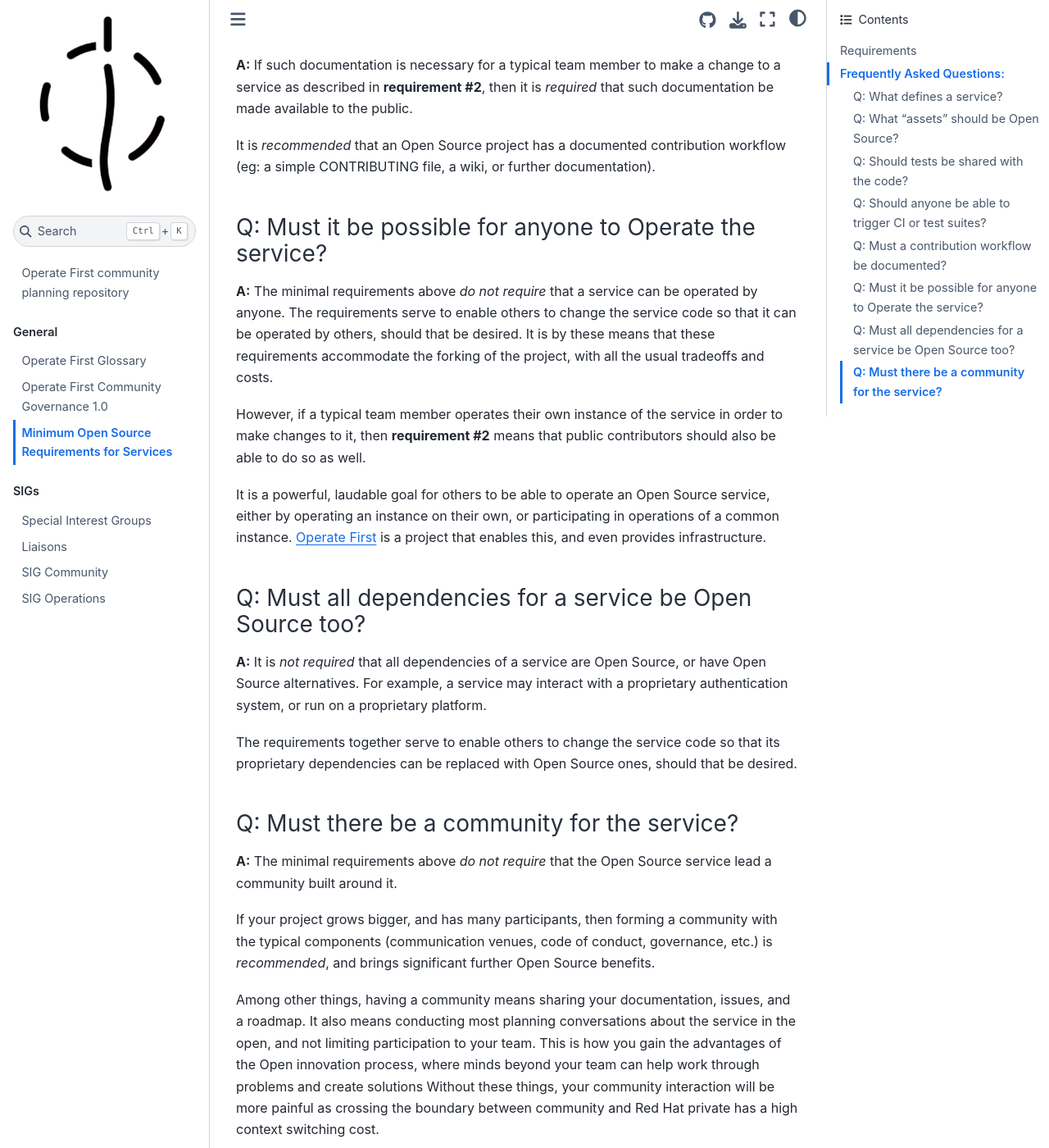
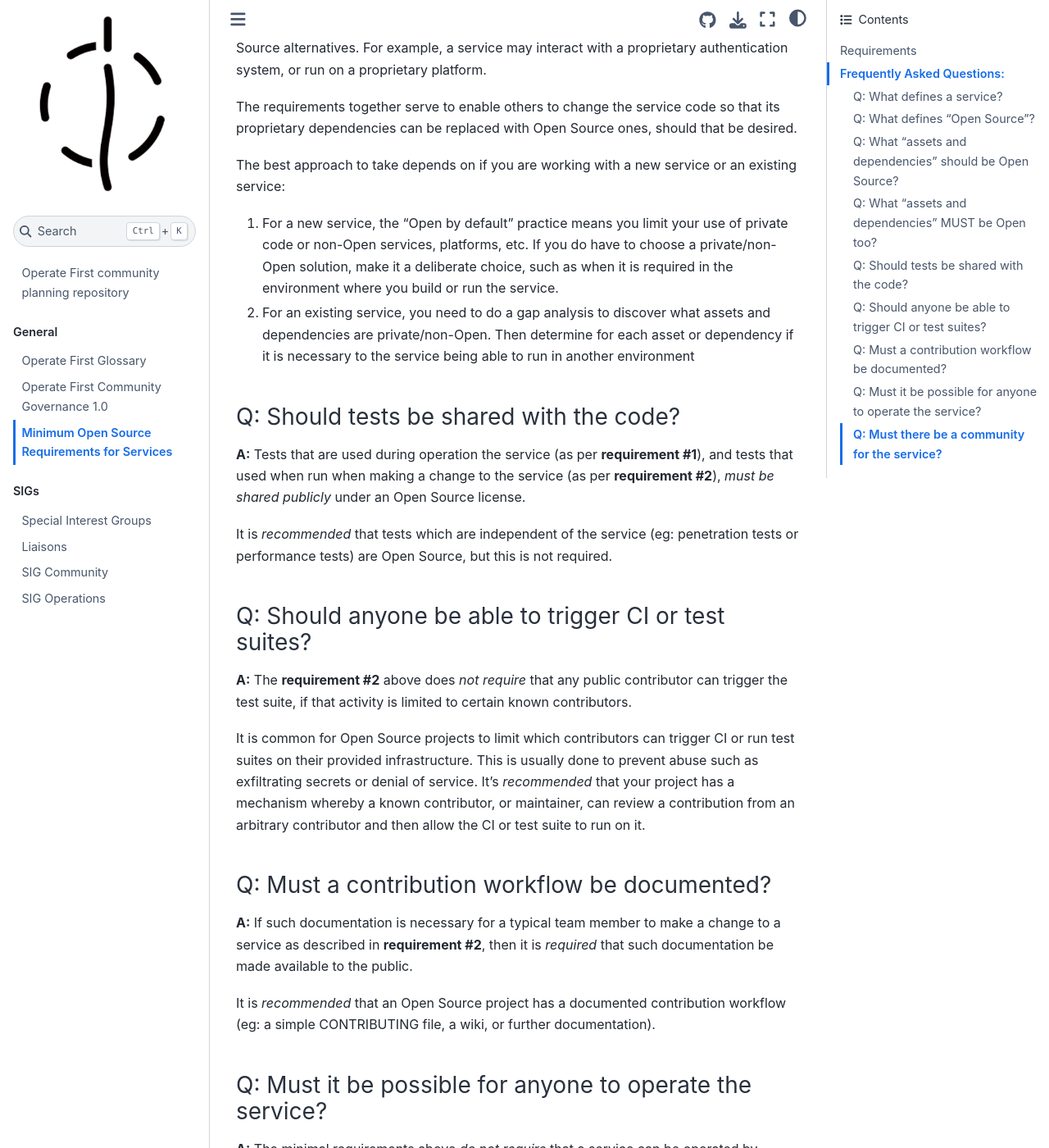
Before and after one commit to operate-first/community, a Jupyter Book: the page built from open-source-services.md, in a window 1280 px wide and 1400 px high, scrolled down 2204 px. Shown: the whole window at 82% size. Built offline with Jupyter Book 1.0.4 settings and Sphinx 7.4.7 and the Sphinx Book theme 1.1.4, drawn with Linux system fonts in a browser that asks for light colours; some of the changed text lies outside the part shown.

Commit message:
Highlighting the dynamics around what must be Opened - Moved and renamed a question on must-conditions so it contrasted   with the question on should/recommended conditions. - Providing structure that supports being able to perform a gap   analysis and draw conclusions about which components need not or   cannot be Opened.
Signed-off-by: Karsten Wade <kwade@redhat.com>

```diff
--- a/open-source-services.md
+++ b/open-source-services.md
@@ -14,7 +14,7 @@
 These requirements do not represent best practices, but are the bare minimum for Open Source development of services.
 Most Open Source models (beyond “throw it over the wall” behavior) are covered by these requirements in one way or another:
 
- 1. **All the service's code and assets necessary to operate the service are shared under an open source license, and publicly accessible.**
+ 1. **All the service's code and assets necessary to operate the service are shared under an Open Source license, and publicly accessible.**
  2. **A public contributor can use the same workflow as a typical team member to make a change to the service.**
 
 For many projects the above seem obvious; this is how we generally work together on Open Source projects.
@@ -28,9 +28,23 @@
 
 ### Q: What defines a service?
 
-A service is software operated for the user. Software the user is operating for themself is not considered a service. A service is defined by the context in which the software is operated and all of the assets required to operate the software for the user in that context.
+A service is software operated for the user.
+Software the user is operating for themself is not considered a service.
+A service is defined by the context in which the software is operated and all of the assets required to operate the software for the user in that context.
 
-### Q: What “assets” should be Open Source?
+This is a lightweight definition of service, read the Red Hat ["What are cloud services?"](https://www.redhat.com/en/topics/cloud-computing/what-are-cloud-services) article for a more broad discussion of cloud services.
+
+### Q: What defines "Open Source"?
+
+Where the [Open Source definition](https://opensource.org/osd) tells us how to identify a software code base as being Open Source, that definition does not cover what is needed to Open a service.
+
+For that we use the [Open Definition 2.1](https://opendefinition.org/od/2.1/en/), which starts with this summary of the definition:
+
+> _Knowledge is [O]pen if anyone is free to access, use, modify, and share it — subject, at most, to measures that preserve provenance and openness._
+
+For an Open Source code base to run as an Open Source service, there are a number of [Open Works](https://fossrit.github.io/open-work-definition/) around it needed to make it run in a cloud or service environment: scripts, documentation, policies, configurations, and so forth.
+
+### Q: What "assets and dependencies" should be Open Source?
 
 **A:** Make all parts of the service open by default, except where law, security, privacy, or common sense says otherwise.
 A general rule of thumb is if you commit it to a repository, it should be open.
@@ -38,9 +52,23 @@
 
 If changing configuration is an activity that a typical team member does in order to change the service, then you should share that configuration publicly, in order to meet **requirement #2**.
 
-It is _not requried_ that all tooling dependencies and service dependencies used during the building, testing, deployment and operating of the service are themselves Open Source.
+It is _not required_ that all tooling dependencies and service dependencies used during the building, testing, deployment, and operating of the service are themselves Open Source.
 
-It is _recommended_ that you include sufficient configuration to operate the service, or some base default version of configuration. Putting secrets in your configuration is a bad practice that should be avoided, regardless of Open Source.
+It is _recommended_ that you include sufficient configuration to operate the service, or some base default version of configuration.
+Putting secrets in your configuration is a bad practice that should be avoided, regardless of Open Source.
+
+### Q: What "assets and dependencies" MUST be Open too?
+
+**A:** It is _not required_ that all dependencies of a service are Open Source, or have Open Source alternatives.
+For example, a service may interact with a proprietary authentication system, or run on a proprietary platform.
+
+The requirements together serve to enable others to change the service code so that its proprietary dependencies can be replaced with Open Source ones, should that be desired.
+
+The best approach to take depends on if you are working with a new service or an existing service:
+1. For a new service, the "Open by default" practice means you limit your use of private code or non-Open services, platforms, etc.
+If you do have to choose a private/non-Open solution, make it a deliberate choice, such as when it is required in the environment where you build or run the service.
+2. For an existing service, you need to do a gap analysis to discover what assets and dependencies are private/non-Open.
+Then determine for each asset or dependency if it is necessary to the service being able to run in another environment
 
 ### Q: Should tests be shared with the code?
 
@@ -62,7 +90,7 @@
 
 It is _recommended_ that an Open Source project has a documented contribution workflow (eg: a simple CONTRIBUTING file, a wiki, or further documentation).
 
-### Q: Must it be possible for anyone to Operate the service?
+### Q: Must it be possible for anyone to operate the service?
 
 **A:** The minimal requirements above _do not require_ that a service can be operated by anyone.
 The requirements serve to enable others to change the service code so that it can be operated by others, should that be desired.
@@ -73,19 +101,12 @@
 It is a powerful, laudable goal for others to be able to operate an Open Source service, either by operating an instance on their own, or participating in operations of a common instance.
 [Operate First](https://www.operate-first.cloud/) is a project that enables this, and even provides infrastructure.
 
-### Q: Must all dependencies for a service be Open Source too?
-
-**A:** It is _not required_ that all dependencies of a service are Open Source, or have Open Source alternatives.
-For example, a service may interact with a proprietary authentication system, or run on a proprietary platform.
-
-The requirements together serve to enable others to change the service code so that its proprietary dependencies can be replaced with Open Source ones, should that be desired.
-
 ### Q: Must there be a community for the service?
 
-**A:** The minimal requirements above _do not require_ that the Open Source service lead a community built around it.
+**A:** The minimal requirements above _do not require_ that the Open Source service create or lead a community built around it.
 
 If your project grows bigger, and has many participants, then forming a community with the typical components (communication venues, code of conduct, governance, etc.) is _recommended_, and brings significant further Open Source benefits.
 
 Among other things, having a community means sharing your documentation, issues, and a roadmap. It also means conducting most planning conversations about the service in the open, and not limiting participation to your team.
 This is how you gain the advantages of the Open innovation process, where minds beyond your team can help work through problems and create solutions
-Without these things, your community interaction will be more painful as crossing the boundary between community and Red Hat private has a high context switching cost.
+Without these things, your community interaction will be more painful as crossing the boundary between community and Red Hat private has a high context-switching cost.
```
